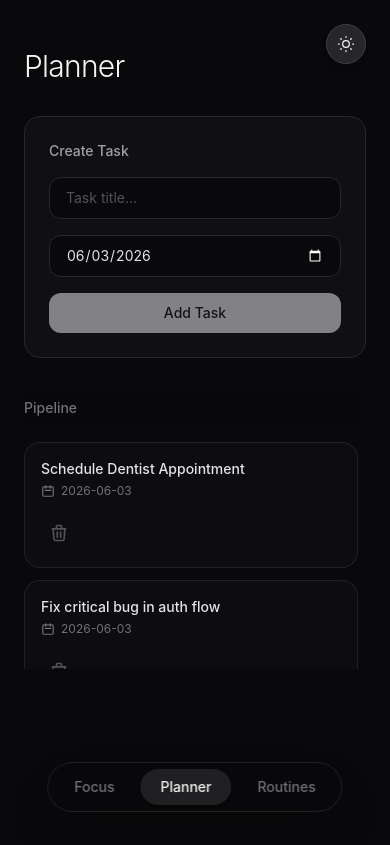
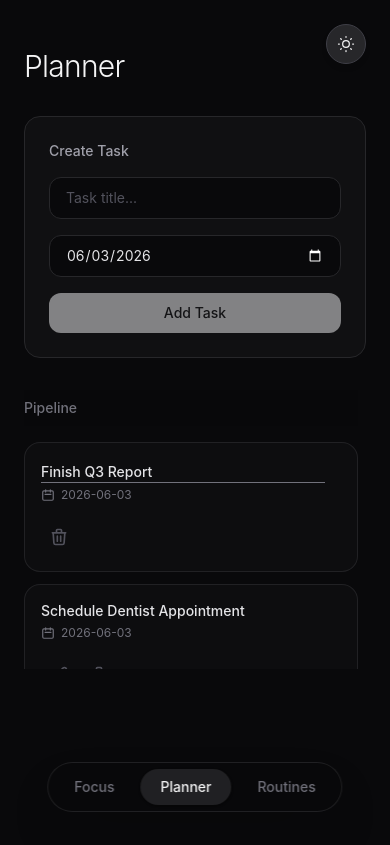
Before and after one commit to HossamBkr/FocusTaskManager, a React (Vite) app: page /#/planner in a window 390 px wide. Both pictures are taken after a click on the button 59 px from the left and 533 px from the top of the page. Built offline with nearby package versions, Linux system fonts and the light colour scheme.

Commit message:
Added rock-solid inline editing for Dynamic Tasks with mobile support

```diff
--- a/src/context/TaskContext.jsx
+++ b/src/context/TaskContext.jsx
@@ -123,6 +123,15 @@ export function TaskProvider({ children }) {
     }));
   };
 
+  const editDynamicTask = (id, newTitle) => {
+    setState(prev => ({
+      ...prev,
+      dynamicTasks: prev.dynamicTasks.map(t =>
+        t.id === id ? { ...t, title: newTitle } : t
+      )
+    }));
+  };
+
   const deleteDynamicTask = (id) => {
     setState(prev => ({
       ...prev,
@@ -199,6 +208,7 @@ export function TaskProvider({ children }) {
       completeDynamicTask,
       completeStaticTask,
       addDynamicTask,
+      editDynamicTask,
       deleteDynamicTask,
       reorderDynamicTasks,
       addStaticTask,
--- a/src/views/Planner.jsx
+++ b/src/views/Planner.jsx
@@ -5,7 +5,10 @@ import { SortableContext, sortableKeyboardCoordinates, verticalListSortingStrate
 import { useSortable } from '@dnd-kit/sortable';
 import { CSS } from '@dnd-kit/utilities';
 
-function SortableDynamicItem({ task, onDelete }) {
+function SortableDynamicItem({ task, onDelete, onEdit }) {
+  const [isEditing, setIsEditing] = useState(false);
+  const [editValue, setEditValue] = useState(task.title);
+
   const {
     attributes,
     listeners,
@@ -14,6 +17,16 @@ function SortableDynamicItem({ task, onDelete }) {
     transition,
     isDragging
   } = useSortable({ id: task.id });
+
+  const handleSave = () => {
+    const trimmed = editValue.trim();
+    if (trimmed && trimmed !== task.title) {
+      onEdit(task.id, trimmed);
+    } else {
+      setEditValue(task.title);
+    }
+    setIsEditing(false);
+  };
 
   const style = {
     transform: CSS.Transform.toString(transform),
@@ -30,8 +43,24 @@ function SortableDynamicItem({ task, onDelete }) {
       {...listeners}
       className="flex flex-col sm:flex-row sm:items-center justify-between p-4 bg-white/50 dark:bg-zinc-900/30 border border-zinc-200 dark:border-zinc-800/80 rounded-2xl group hover:border-zinc-300 dark:hover:border-zinc-700 transition-colors gap-4 cursor-grab active:cursor-grabbing"
     >
-      <div className="flex-1">
+      <div className="flex-1 min-w-0 pr-4">
+        {isEditing ? (
+          <input
+            type="text"
+            value={editValue}
+            onChange={(e) => setEditValue(e.target.value)}
+            onBlur={handleSave}
+            onKeyDown={(e) => {
+              if (e.key === 'Enter') handleSave();
+            }}
+            onPointerDown={(e) => e.stopPropagation()}
+            maxLength={400}
+            autoFocus
+            className="w-full bg-transparent border-b border-zinc-300 dark:border-zinc-700 text-zinc-900 dark:text-zinc-200 font-medium text-sm mb-1 focus:outline-none focus:border-zinc-500 dark:focus:border-zinc-500 transition-colors"
+          />
+        ) : (
           <h3 className="text-zinc-900 dark:text-zinc-200 font-medium text-sm mb-1 break-words whitespace-pre-wrap">{task.title}</h3>
+        )}
         <div className="flex items-center gap-4 text-xs text-zinc-500">
           <span className="flex items-center gap-1.5">
             <svg className="w-3.5 h-3.5" fill="none" viewBox="0 0 24 24" stroke="currentColor">
@@ -41,10 +70,23 @@ function SortableDynamicItem({ task, onDelete }) {
           </span>
         </div>
       </div>
+      <div className="flex items-center gap-1 self-start sm:self-center shrink-0">
+        {!isEditing && (
+          <button
+            onPointerDown={(e) => e.stopPropagation()}
+            onClick={() => setIsEditing(true)}
+            className="text-zinc-400 dark:text-zinc-600 hover:text-zinc-600 dark:hover:text-zinc-400 transition-colors p-2 cursor-pointer"
+            aria-label="Edit task"
+          >
+            <svg className="w-5 h-5" fill="none" stroke="currentColor" viewBox="0 0 24 24">
+              <path strokeLinecap="round" strokeLinejoin="round" strokeWidth="2" d="M15.232 5.232l3.536 3.536m-2.036-5.036a2.5 2.5 0 113.536 3.536L6.5 21.036H3v-3.572L16.732 3.732z" />
+            </svg>
+          </button>
+        )}
         <button
           onPointerDown={(e) => e.stopPropagation()}
           onClick={() => onDelete(task.id)}
-        className="text-zinc-400 dark:text-zinc-600 hover:text-red-500 dark:hover:text-red-400 transition-colors p-2 sm:-mr-2 self-start sm:self-center cursor-pointer"
+          className="text-zinc-400 dark:text-zinc-600 hover:text-red-500 dark:hover:text-red-400 transition-colors p-2 sm:-mr-2 cursor-pointer"
           aria-label="Delete task"
         >
           <svg className="w-5 h-5" fill="none" stroke="currentColor" viewBox="0 0 24 24">
@@ -52,11 +94,12 @@ function SortableDynamicItem({ task, onDelete }) {
           </svg>
         </button>
       </div>
+    </div>
   );
 }
 
 export default function Planner() {
-  const { state, addDynamicTask, deleteDynamicTask, reorderDynamicTasks } = useTasks();
+  const { state, addDynamicTask, deleteDynamicTask, reorderDynamicTasks, editDynamicTask } = useTasks();
   const [title, setTitle] = useState('');
   const [date, setDate] = useState(() => {
     const d = new Date();
@@ -151,6 +194,7 @@ export default function Planner() {
                     key={task.id}
                     task={task}
                     onDelete={deleteDynamicTask}
+                    onEdit={editDynamicTask}
                   />
                 ))}
               </SortableContext>
```
Lines whose indentation alone changed are shown as unchanged.
